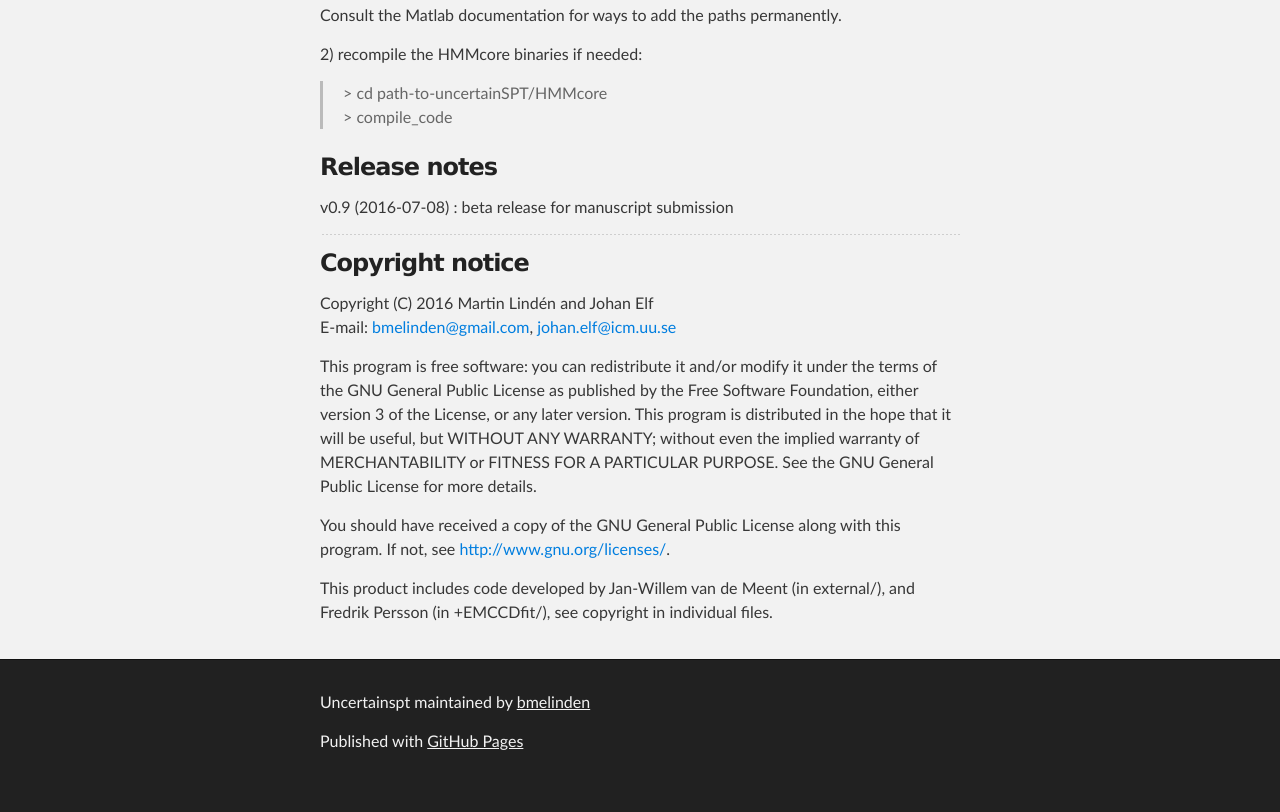
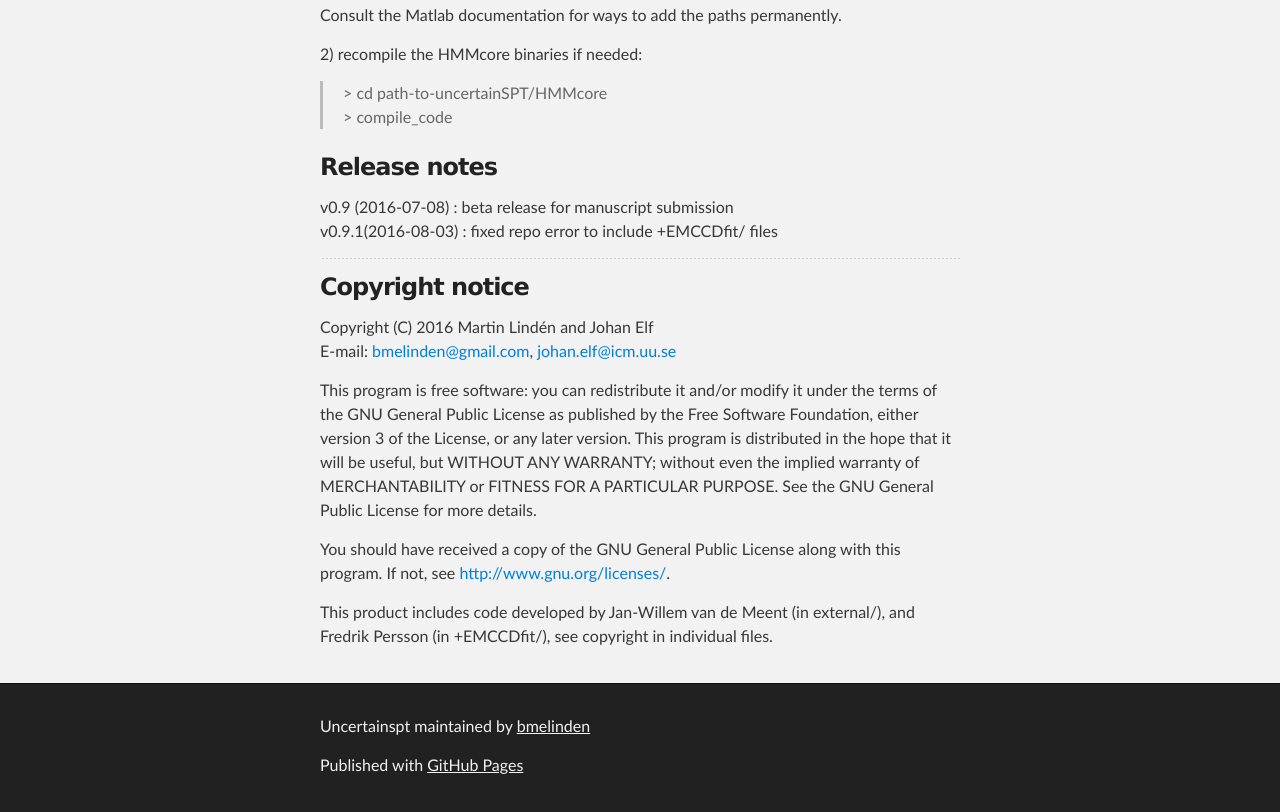
Before and after one commit to bmelinden/uncertainSPT, a plain HTML site: page index.html in a window 1280 px wide. Shown: the part 1613-2425 px from the top of the page. Before the commit the page ends 2401 px from the top, so only its background shows below. Drawn offline with Linux system fonts and the light colour scheme.

Commit message:
Create gh-pages branch via GitHub

```diff
--- a/index.html
+++ b/index.html
@@ -99,7 +99,8 @@ HMMcore/getDwellTRJ.m       : extract dwell times etc from segmented hidden stat
 <h3>
 <a id="release-notes" class="anchor" href="#release-notes" aria-hidden="true"><span aria-hidden="true" class="octicon octicon-link"></span></a>Release notes</h3>
 
-<p>v0.9  (2016-07-08) : beta release for manuscript submission</p>
+<p>v0.9  (2016-07-08) : beta release for manuscript submission<br>
+v0.9.1(2016-08-03) : fixed repo error to include +EMCCDfit/ files  </p>
 
 <hr>
 
```
Also changed, not shown: params.json (+1 -1 lines).
